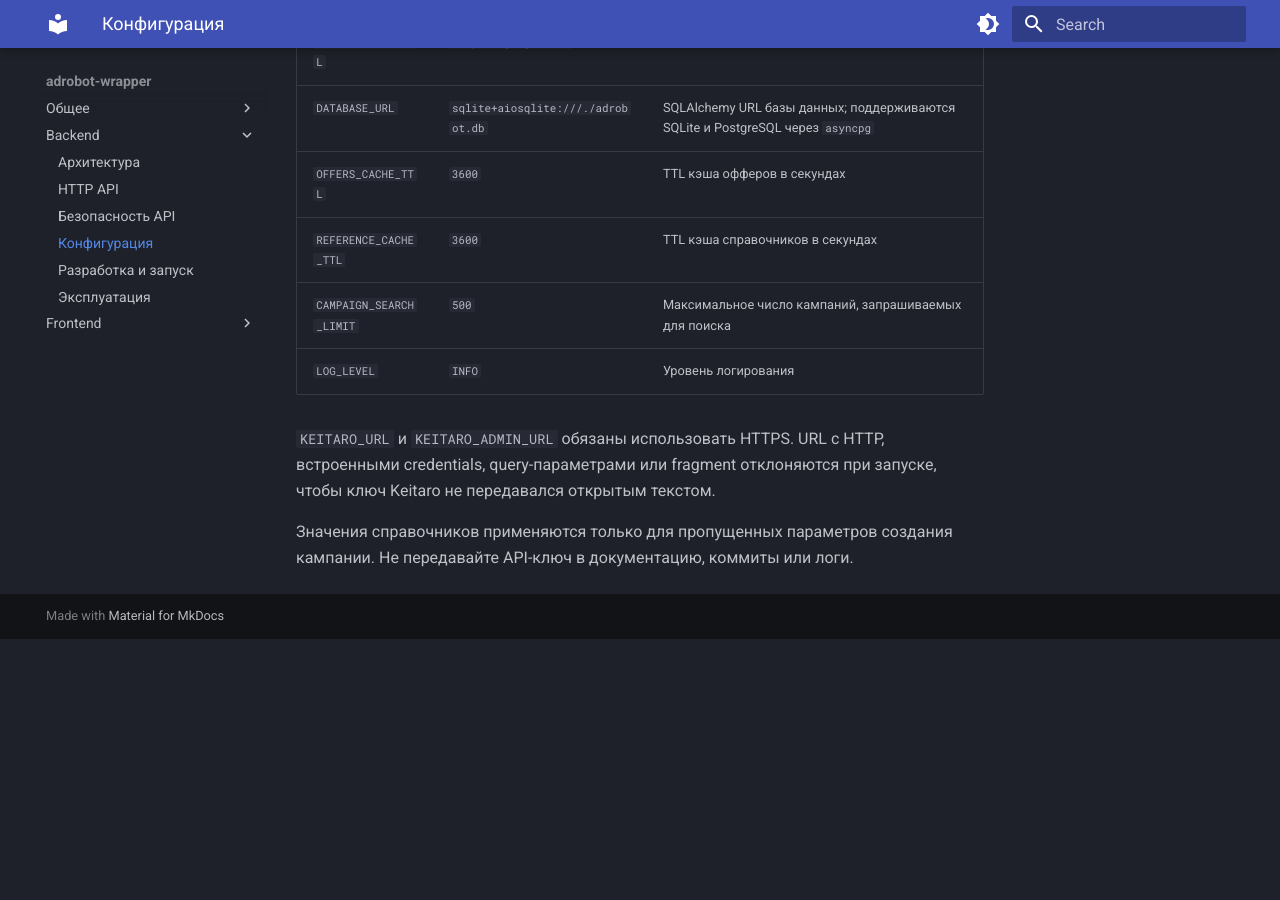
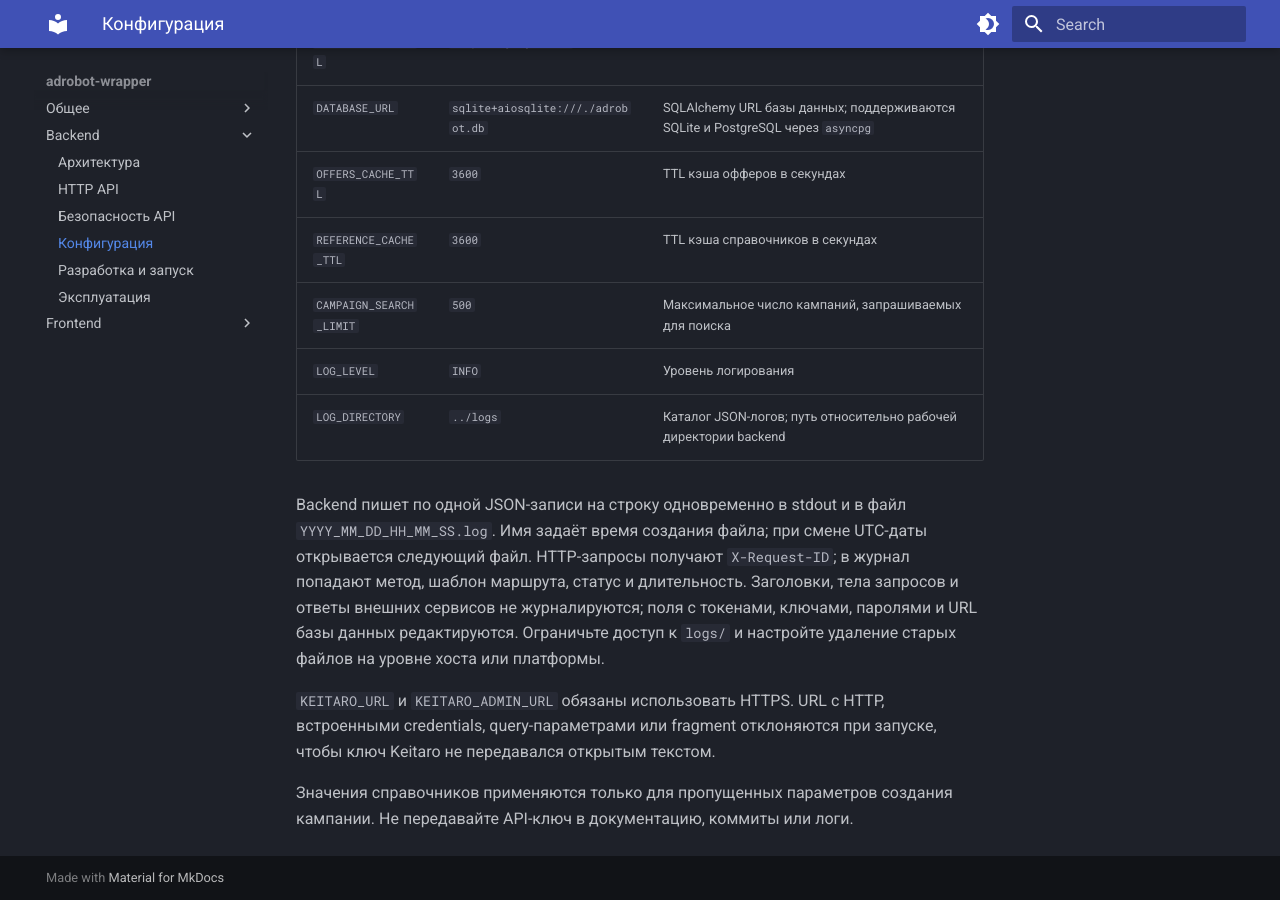
Before and after one commit to BraveTonni/adrobot-wrapper, an MkDocs documentation site: the page built from docs/backend/configuration.md, in a window 1280 px wide and 900 px high, scrolled down 1073 px. Built offline with MkDocs 1.6.1 and Material for MkDocs 9.7.7, drawn with Linux system fonts in a browser that asks for light colours; before the commit the page ends 1712 px from its top, so only the background shows below that.

Commit message:
build(logging): persist backend logs on host

```diff
--- a/compose.yaml
+++ b/compose.yaml
@@ -46,6 +46,7 @@ services:
       REFERENCE_CACHE_TTL: ${REFERENCE_CACHE_TTL:-3600}
       CAMPAIGN_SEARCH_LIMIT: ${CAMPAIGN_SEARCH_LIMIT:-500}
       LOG_LEVEL: ${LOG_LEVEL:-INFO}
+      LOG_DIRECTORY: /app/logs
     secrets:
       - database_url
       - keitaro_api_key
@@ -54,6 +55,7 @@ services:
       - "127.0.0.1:${BACKEND_PORT:-8000}:8000"
     volumes:
       - backend_data:/data
+      - ./logs:/app/logs
     read_only: true
     tmpfs:
       - /tmp:rw,noexec,nosuid,nodev,size=16m,mode=1777
--- a/docs/backend/configuration.md
+++ b/docs/backend/configuration.md
@@ -28,6 +28,15 @@ API-ключ и URL базы читаются из secret-файлов в `/run/
 | `REFERENCE_CACHE_TTL` | `3600` | TTL кэша справочников в секундах |
 | `CAMPAIGN_SEARCH_LIMIT` | `500` | Максимальное число кампаний, запрашиваемых для поиска |
 | `LOG_LEVEL` | `INFO` | Уровень логирования |
+| `LOG_DIRECTORY` | `../logs` | Каталог JSON-логов; путь относительно рабочей директории backend |
+
+Backend пишет по одной JSON-записи на строку одновременно в stdout и в файл
+`YYYY_MM_DD_HH_MM_SS.log`. Имя задаёт время создания файла; при смене UTC-даты
+открывается следующий файл. HTTP-запросы получают `X-Request-ID`; в журнал
+попадают метод, шаблон маршрута, статус и длительность. Заголовки, тела запросов
+и ответы внешних сервисов не журналируются; поля с токенами, ключами, паролями и
+URL базы данных редактируются. Ограничьте доступ к `logs/` и настройте удаление
+старых файлов на уровне хоста или платформы.
 
 `KEITARO_URL` и `KEITARO_ADMIN_URL` обязаны использовать HTTPS. URL с HTTP,
 встроенными credentials, query-параметрами или fragment отклоняются при запуске,
```
Also changed, not shown: README.md (+3 -0 lines), docs/containers.md (+5 -2 lines), 3 other files.
